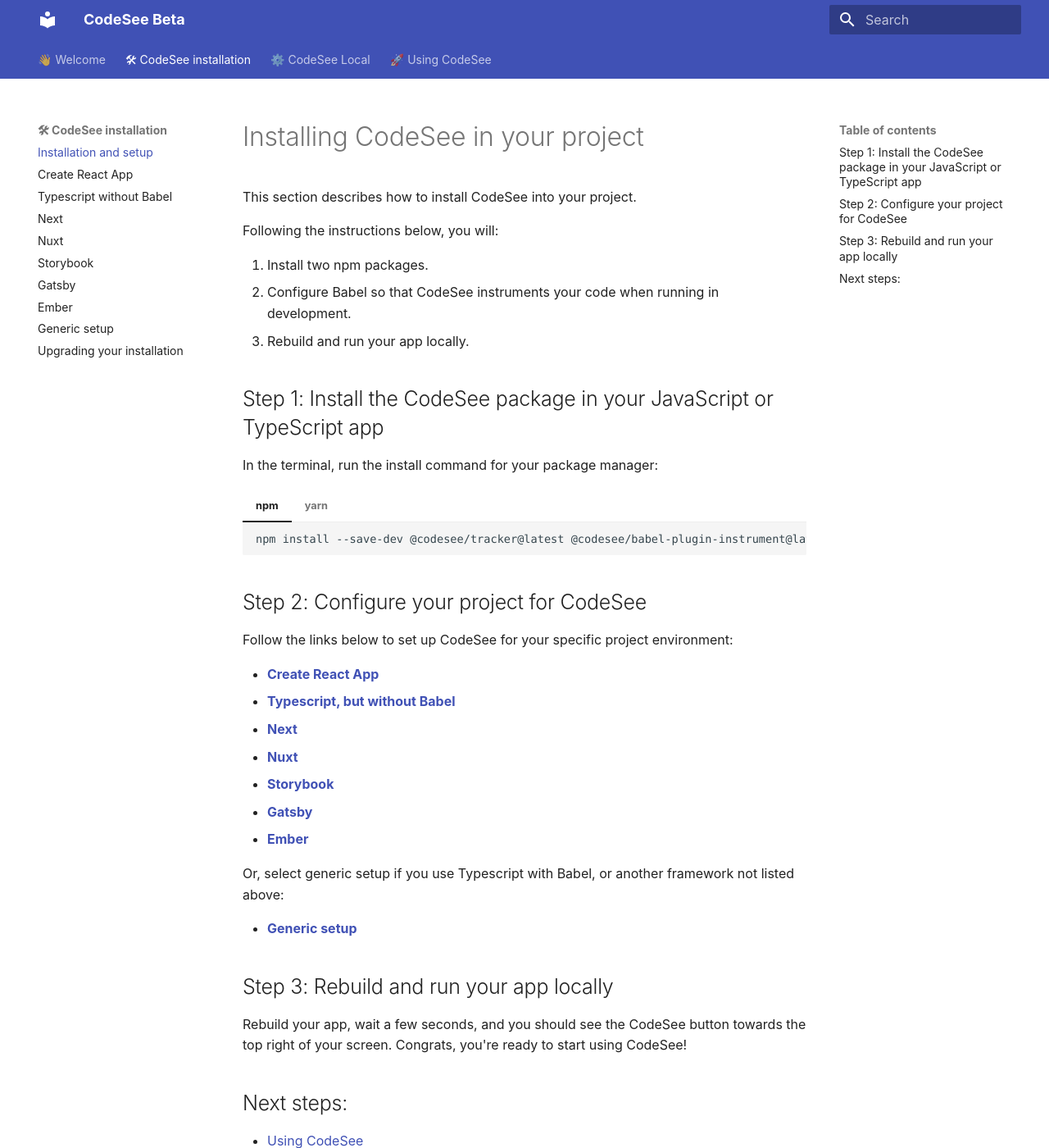
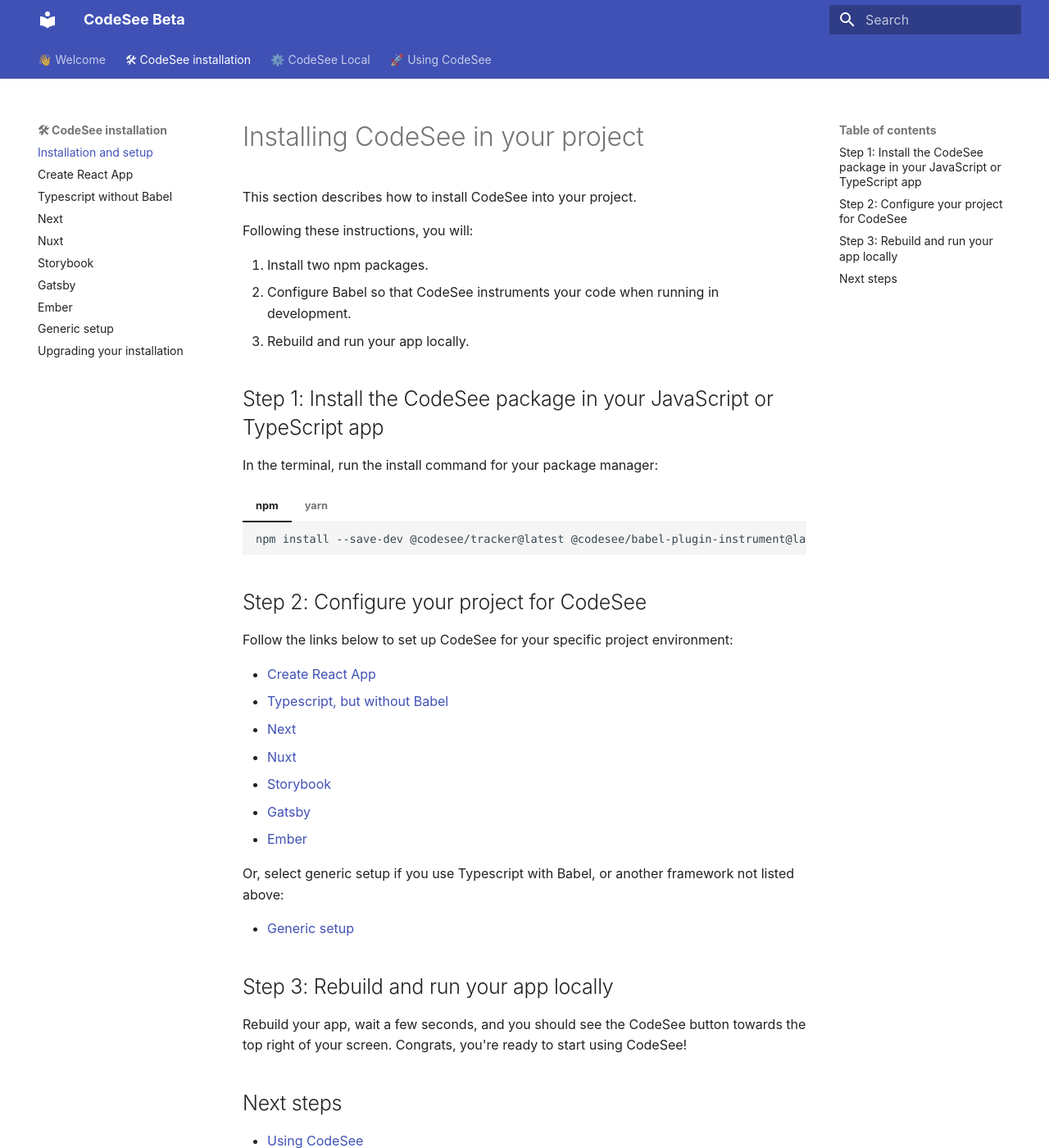
Before and after one commit to Codesee-io/docs, an MkDocs documentation site: the page built from docs/install/installation.md, in a window 1280 px wide and 1400 px high. Shown: the whole window at 82% size. Built offline with MkDocs 1.6.1 and Material for MkDocs 9.7.7, drawn with Linux system fonts in a browser that asks for light colours; comment, search, counter and statistics services are not loaded.

Commit message:
installation guide review wip

````diff
--- a/docs/install/installation.md
+++ b/docs/install/installation.md
@@ -2,7 +2,7 @@
 
 This section describes how to install CodeSee into your project.
 
-Following the instructions below, you will:
+Following these instructions, you will:
 
 1. Install two npm packages.
 2. Configure Babel so that CodeSee instruments your code when running in development.
@@ -25,25 +25,27 @@ In the terminal, run the install command for your package manager:
     ```
 
 ## Step 2: Configure your project for CodeSee
+
 Follow the links below to set up CodeSee for your specific project environment:
 
-- [**Create React App**](/install/setup-cra)
-- [**Typescript, but without Babel**](/install/setup-typescript-without-babel)
-- [**Next**](/install/setup-next)
-- [**Nuxt**](/install/setup-nuxt)
-- [**Storybook**](/install/setup-storybook)
-- [**Gatsby**](/install/setup-gatsby)
-- [**Ember**](/install/setup-ember)
+- [Create React App](/install/setup-cra)
+- [Typescript, but without Babel](/install/setup-typescript-without-babel)
+- [Next](/install/setup-next)
+- [Nuxt](/install/setup-nuxt)
+- [Storybook](/install/setup-storybook)
+- [Gatsby](/install/setup-gatsby)
+- [Ember](/install/setup-ember)
 
 Or, select generic setup if you use Typescript with Babel, or another framework not listed above:
 
-- [**Generic setup**](/install/setup-generic)
+- [Generic setup](/install/setup-generic)
 
 ## Step 3: Rebuild and run your app locally
+
 Rebuild your app, wait a few seconds, and you should see the CodeSee button towards the top right of your screen. Congrats, you're ready to start using CodeSee!
 
 
-## Next steps:
+## Next steps
 
 * [Using CodeSee](/use/quick-start)
 * [Troubleshooting](/troubleshooting)
````
Also changed, not shown: docs/install/setup-cra.md (+7 -7 lines).
